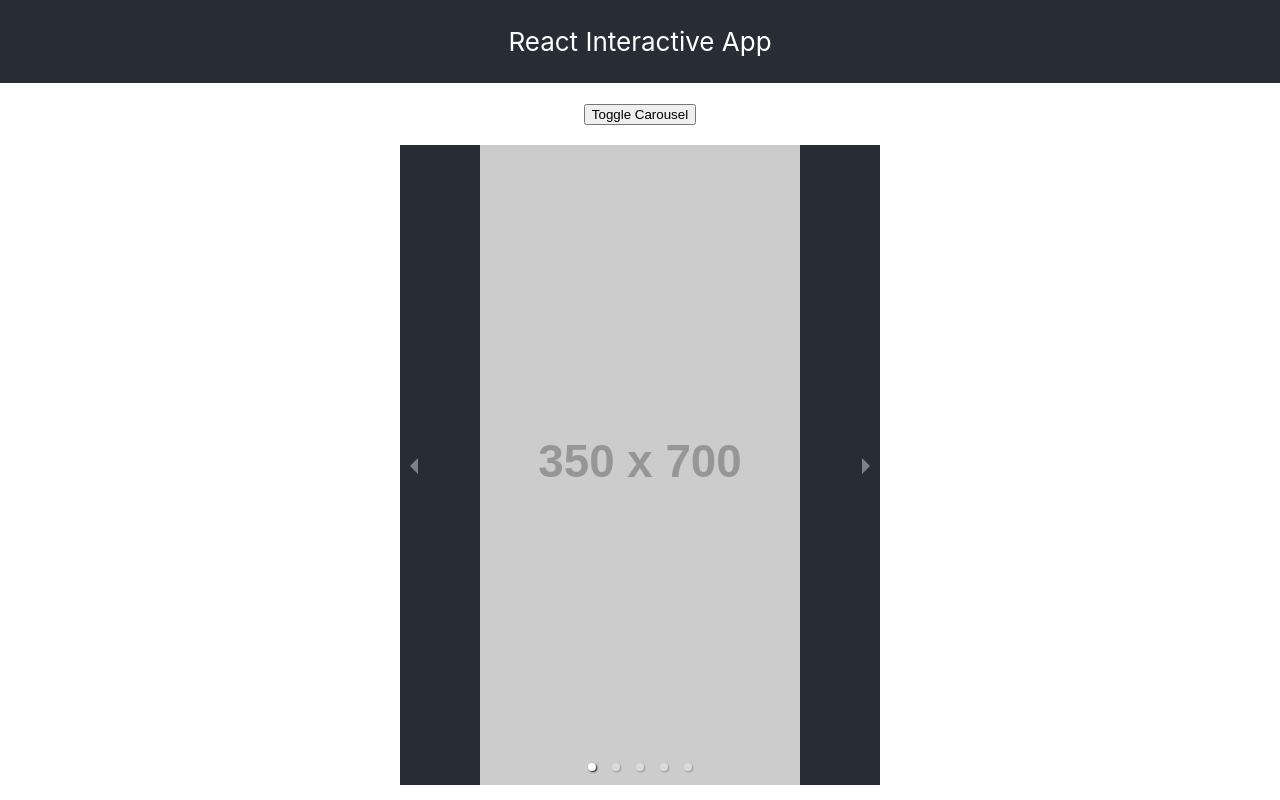
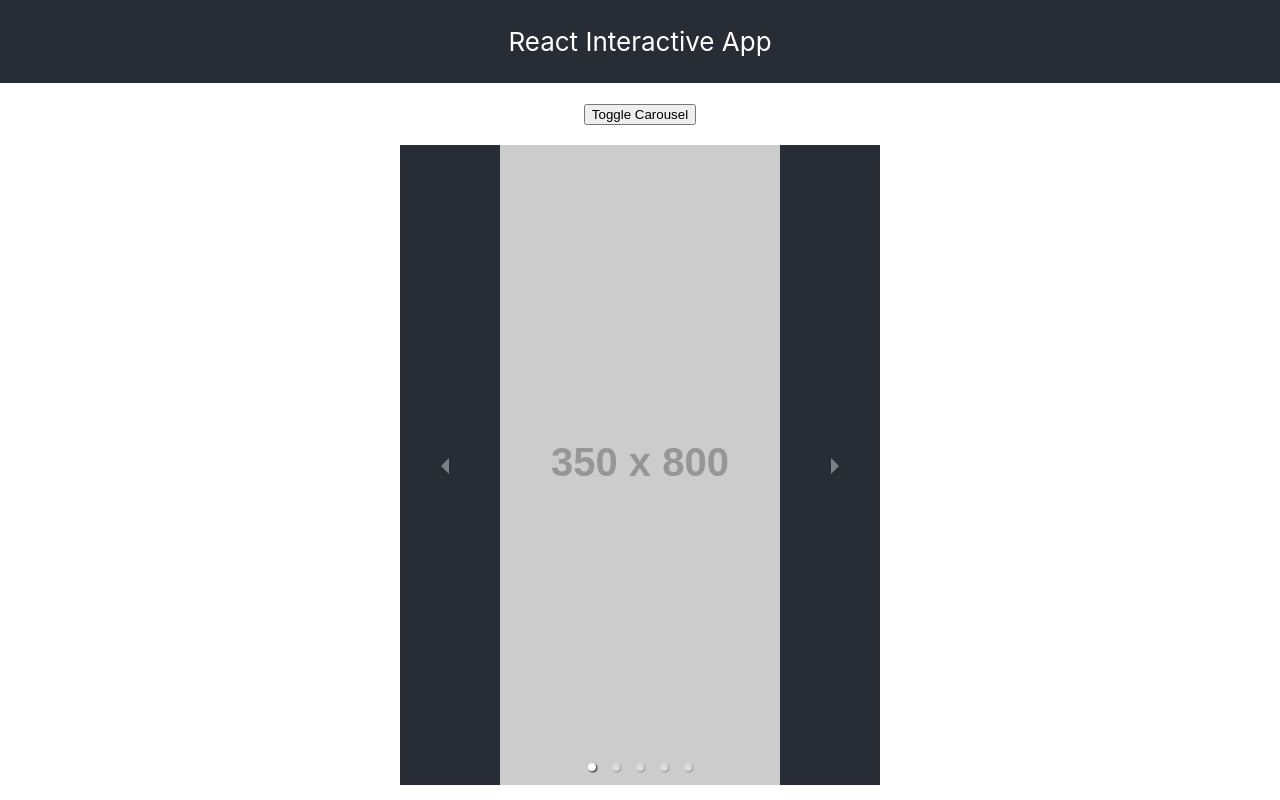
Before and after one commit to mcs2515/react-interactive-app, a React (Create React App) app: page / in a window 1280 px wide. Both pictures are taken after a click on the button "Toggle Carousel". Built offline with nearby package versions, Linux system fonts and the light colour scheme.

Commit message:
minor changes to placeholder image height and cssing

```diff
--- a/src/css/App.css
+++ b/src/css/App.css
@@ -17,6 +17,7 @@
   position: relative;
   margin: 0 auto;
   max-height: 80vh;
+  height: auto;
   background-color: #282c34;
   aspect-ratio: 0.75;
   margin-top: 20px;
--- a/src/css/Carousel.css
+++ b/src/css/Carousel.css
@@ -17,3 +17,12 @@
   height: auto;
   vertical-align: top;
 }
+
+.carousel.carousel-slider .control-arrow {
+  width: 80px;
+  height: 80px;
+  top: 50%;
+  transform: translateY(-50%);
+  margin: 0 5px;
+  border-radius: 40px;
+}
--- a/src/demoImages.js
+++ b/src/demoImages.js
@@ -3,9 +3,9 @@ const linkPrefix = "https://via.placeholder.com/";
 export const demoImages = [
   {
     width: 350,
-    height: 700,
-    alt: "image 350x700",
-    src: linkPrefix + "350x700"
+    height: 800,
+    alt: "image 350x800",
+    src: linkPrefix + "350x800"
   },
   {
     width: 150,
```
